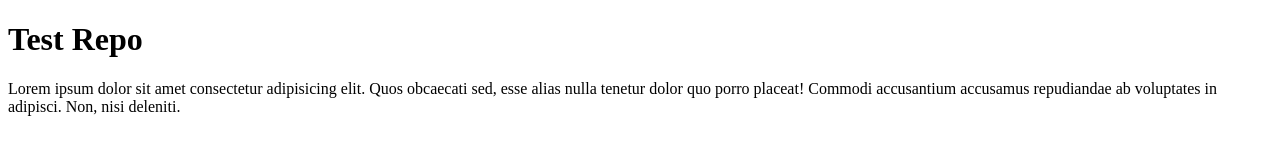
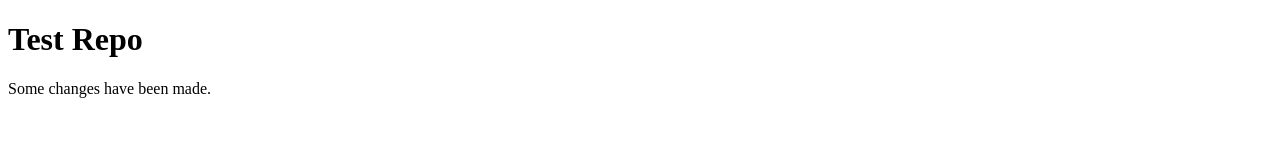
Before and after one commit to Talha-Ahmedk3/firstrepo, a plain HTML site: page index.html in a window 1280 px wide. Drawn offline with Linux system fonts and the light colour scheme.

Commit message:
updated paragraph text

```diff
--- a/index.html
+++ b/index.html
@@ -8,8 +8,6 @@
 </head>
 <body>
     <h1>Test Repo</h1>
-    <p>Lorem ipsum dolor sit amet consectetur adipisicing elit. Quos obcaecati sed, esse
-        alias nulla tenetur dolor quo porro placeat! Commodi accusantium accusamus
-        repudiandae ab voluptates in adipisci. Non, nisi deleniti.</p>
+    <p>Some changes have been made.</p>
 </body>
 </html>
```
